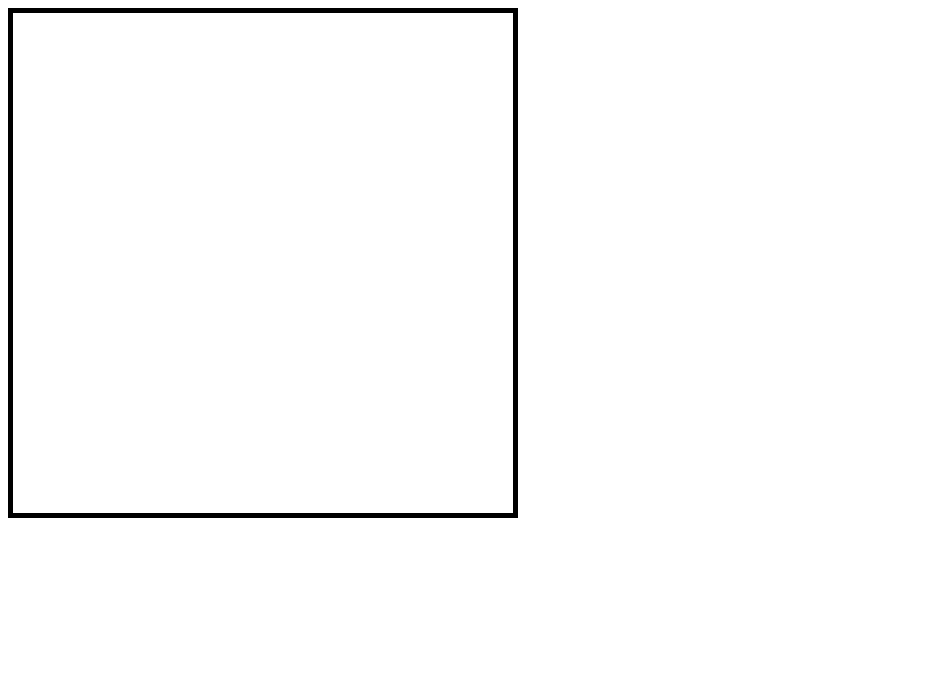
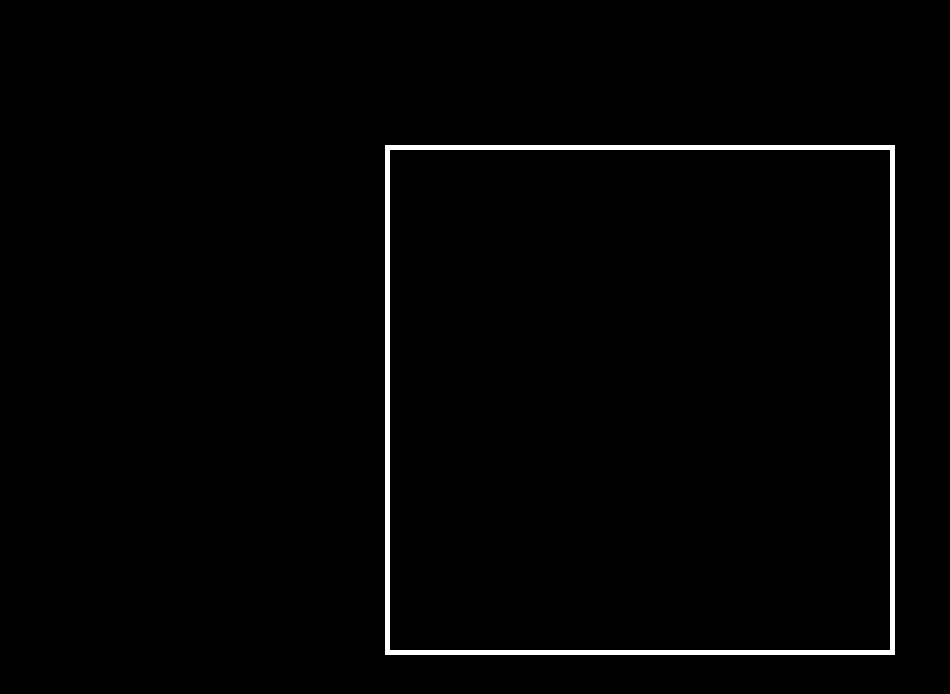
Before and after one commit to asemarian/snake, a plain HTML site: page index.html in a window 1280 px wide. Shown: the whole page, without its empty margins (0-950 px from the left). Drawn offline with Linux system fonts and the light colour scheme.

Commit message:
basic styling

```diff
--- a/style.css
+++ b/style.css
@@ -1,3 +1,17 @@
+* {
+    margin: 0;
+    padding: 0;
+    box-sizing: border-box;
+}
+
+body {
+    width: 100%;
+    height: 100vh;
+    background-color: black;
+    display: grid;
+    place-items: center;
+}
+
 canvas {
-    border: 5px solid black;
+    border: 5px solid white;
 }
```
